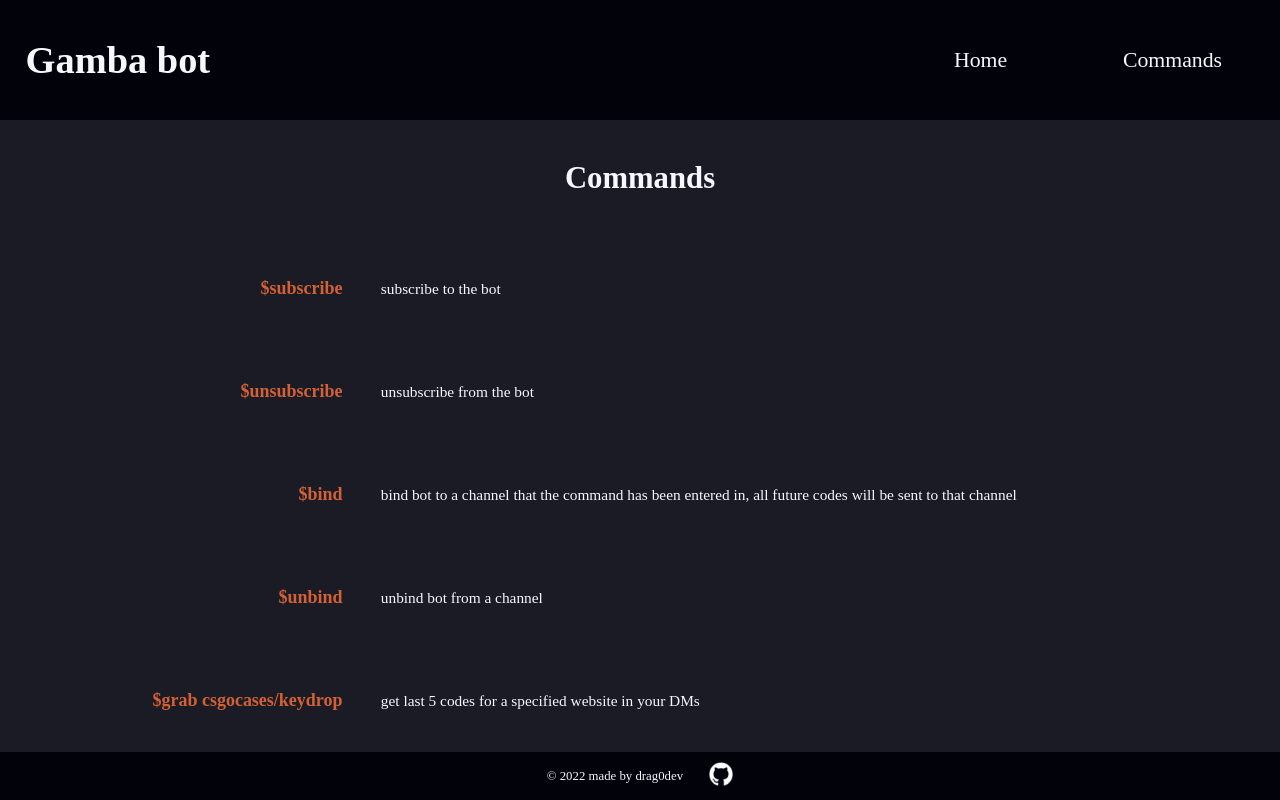
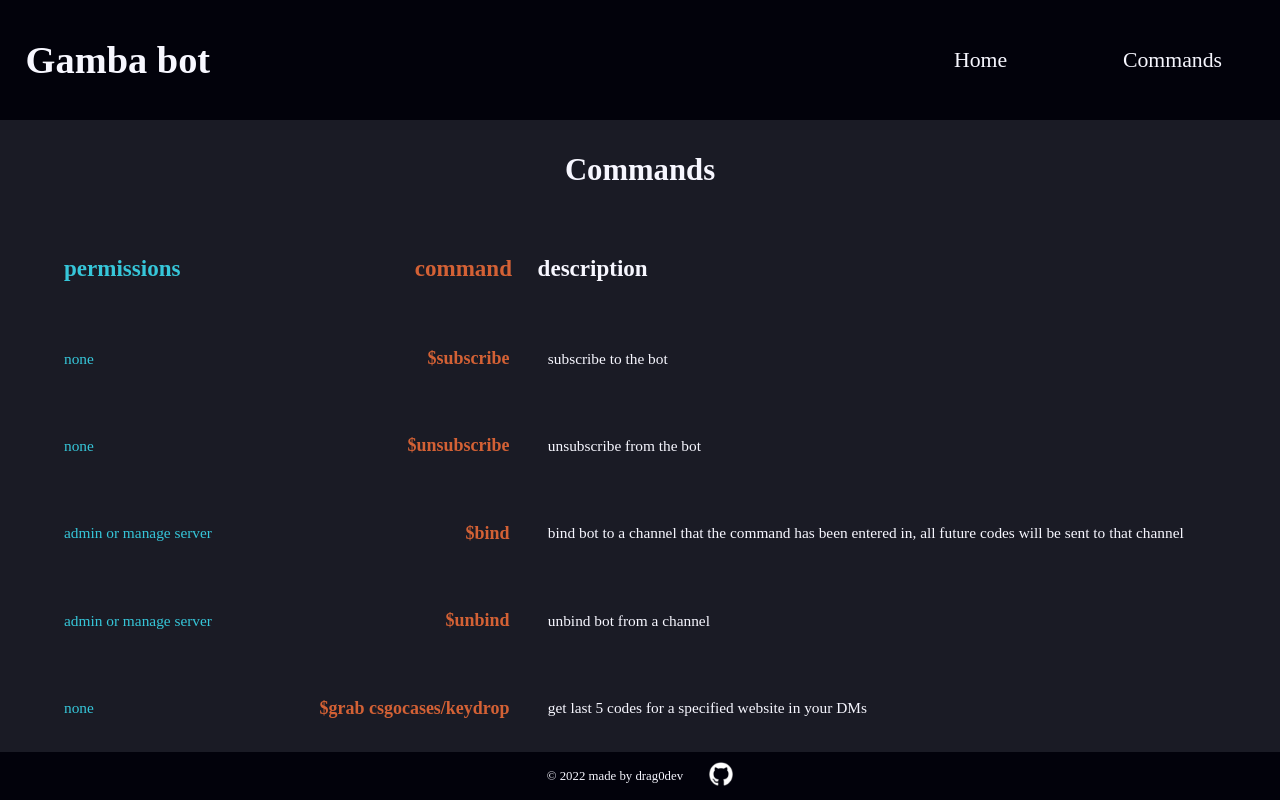
Before and after one commit to drag0dev/gamba-bot, a React (Create React App) app in the folder register-page/: page /commands in a window 1280 px wide. Built offline with nearby package versions, Linux system fonts and the light colour scheme; no server answers; a web font is replaced by a local one.

Commit message:
commands update

```diff
--- a/register-page/src/App.css
+++ b/register-page/src/App.css
@@ -311,8 +311,6 @@ html {
       -ms-flex-pack: center;
           justify-content: center;
   text-align: center;
-  -ms-flex-pack: distribute;
-      justify-content: space-around;
   text-align: center;
 }
 
@@ -321,7 +319,7 @@ html {
 }
 
 .commands .command .command-desc {
-  width: 75%;
+  width: 60%;
 }
 
 .commands .command .command-desc p {
@@ -340,16 +338,112 @@ html {
           justify-content: center;
   text-align: center;
   margin-right: 3vw;
-  width: 25%;
+  width: 20%;
   -webkit-box-pack: right;
       -ms-flex-pack: right;
           justify-content: right;
+}
+
+.commands .command .perm {
+  display: -webkit-box;
+  display: -ms-flexbox;
+  display: flex;
+  -webkit-box-align: center;
+      -ms-flex-align: center;
+          align-items: center;
+  -webkit-box-pack: center;
+      -ms-flex-pack: center;
+          justify-content: center;
+  text-align: center;
+  width: 20%;
+  -webkit-box-pack: left;
+      -ms-flex-pack: left;
+          justify-content: left;
+}
+
+.commands .command .perm p {
+  text-align: left;
+  color: #36C6D9;
+  width: 100%;
 }
 
 .commands .commands-header {
   -webkit-box-pack: center;
       -ms-flex-pack: center;
           justify-content: center;
+}
+
+.commands .small-header {
+  display: -webkit-box;
+  display: -ms-flexbox;
+  display: flex;
+  -webkit-box-align: center;
+      -ms-flex-align: center;
+          align-items: center;
+  -webkit-box-pack: center;
+      -ms-flex-pack: center;
+          justify-content: center;
+  text-align: center;
+  -webkit-box-pack: justify;
+      -ms-flex-pack: justify;
+          justify-content: space-between;
+  width: 100%;
+}
+
+.commands .small-header .permissions-h {
+  display: -webkit-box;
+  display: -ms-flexbox;
+  display: flex;
+  -webkit-box-align: center;
+      -ms-flex-align: center;
+          align-items: center;
+  -webkit-box-pack: center;
+      -ms-flex-pack: center;
+          justify-content: center;
+  text-align: center;
+  -webkit-box-pack: left;
+      -ms-flex-pack: left;
+          justify-content: left;
+  text-align: left;
+  color: #36C6D9;
+  width: 20%;
+  padding-left: 5vw;
+}
+
+.commands .small-header .command-h {
+  display: -webkit-box;
+  display: -ms-flexbox;
+  display: flex;
+  -webkit-box-align: center;
+      -ms-flex-align: center;
+          align-items: center;
+  -webkit-box-pack: center;
+      -ms-flex-pack: center;
+          justify-content: center;
+  text-align: center;
+  -webkit-box-pack: right;
+      -ms-flex-pack: right;
+          justify-content: right;
+  color: #D36135;
+  width: 20%;
+}
+
+.commands .small-header .description-h {
+  display: -webkit-box;
+  display: -ms-flexbox;
+  display: flex;
+  -webkit-box-align: center;
+      -ms-flex-align: center;
+          align-items: center;
+  -webkit-box-pack: center;
+      -ms-flex-pack: center;
+          justify-content: center;
+  text-align: center;
+  -webkit-box-pack: left;
+      -ms-flex-pack: left;
+          justify-content: left;
+  width: 60%;
+  padding-left: 2vw;
 }
 
 .redirect-info {
@@ -406,6 +500,9 @@ html {
   .redirect div {
     width: 100%;
   }
+  .commands p, .commands h1, .commands h2, .commands h3 {
+    font-size: 2.8vw;
+  }
 }
 
 @media screen and (max-width: 767px) and (min-width: 481px) {
@@ -425,5 +522,8 @@ html {
     width: 30vw;
     height: auto;
   }
+  .commands p, .commands h1, .commands h2, .commands h3 {
+    font-size: 3vw;
+  }
 }
 /*# sourceMappingURL=App.css.map */
--- a/register-page/src/App.scss
+++ b/register-page/src/App.scss
@@ -2,6 +2,7 @@ $color_one: #D36135;
 $color_two: #1A1B25;
 $color_three: #F7F7FF;
 $color_four: #02020B;
+$color_five: #36C6D9;
 
 @mixin displayFlex {
     display: flex;
@@ -181,14 +182,13 @@ html{
     .command{
         width: 90%;
         @include displayFlex();
-        justify-content: space-around;
         text-align: center;
         h3{
             color: $color_one;
         }
 
         .command-desc{
-            width: 75%;
+            width: 60%;
             p{
                 text-align: left;
             }
@@ -197,13 +197,55 @@ html{
         .option-name{
             @include displayFlex();
             margin-right: 3vw;
-            width: 25%;
+            width: 20%;
             justify-content: right;
         }
+
+        .perm{
+            @include displayFlex();
+            width: 20%;
+            justify-content: left;
+            p{
+                text-align: left;
+                color: $color_five;
+                width: 100%;
+            }
+
+        }
+
     }
 
     .commands-header{
         justify-content: center;
+    }
+
+    .small-header{
+        @include displayFlex();
+        justify-content: space-between;
+        width: 100%;
+        .permissions-h{
+            @include displayFlex();
+            justify-content: left;
+            text-align: left;
+            color: $color_five;
+            width: 20%;
+            padding-left: 5vw;
+        }
+        .command-h{
+            @include displayFlex();
+            justify-content: right;
+            color: $color_one;
+            width: 20%
+        }
+
+        .description-h{
+            @include displayFlex();
+            justify-content: left;
+            width: 60%;
+            padding-left: 2vw;
+
+        }
+
     }
 
 }
@@ -259,6 +301,13 @@ html{
         }
     }
 
+    .commands{
+        p, h1, h2, h3{
+            font-size: 2.8vw;
+        }
+    }
+
+
 }
 
 @media screen and (max-width: 767px) and (min-width: 481px){
@@ -290,4 +339,10 @@ html{
             height: auto;
         }
     }
+
+    .commands{
+        p, h1, h2, h3{
+            font-size: 3vw;
+        }
+    }
 }
--- a/register-page/src/components/Commands.tsx
+++ b/register-page/src/components/Commands.tsx
@@ -11,21 +11,48 @@ const Commands = () =>{
                 </h1>
             </div>
 
+            <div className='small-header'>
+                <h2 className='permissions-h'>
+                    permissions
+                </h2>
+
+                <h2 className='command-h'>
+                    command
+                </h2>
+
+                <h2 className='description-h'>
+                    description
+                </h2>
+
+            </div>
+
             <div className='command'>
+
+                <div className='perm'>
+                    <p>
+                        none
+                    </p>
+                </div>
 
                 <div className='option-name'>
                     <h3>$subscribe</h3>
                 </div>
 
                 <div className='command-desc'>
-                        <p>
-                            subscribe to the bot
-                        </p>
+                    <p>
+                        subscribe to the bot
+                    </p>
                 </div>
 
             </div>
 
             <div className='command'>
+
+                <div className='perm'>
+                    <p>
+                        none
+                    </p>
+                </div>
 
                 <div className='option-name'>
                     <h3>$unsubscribe</h3>
@@ -41,6 +68,12 @@ const Commands = () =>{
 
             <div className='command'>
 
+                <div className='perm'>
+                    <p>
+                        admin or manage server
+                    </p>
+                </div>
+
                 <div className='option-name'>
                     <h3>$bind</h3>
                 </div>
@@ -55,6 +88,12 @@ const Commands = () =>{
 
             <div className='command'>
 
+                <div className='perm'>
+                    <p>
+                        admin or manage server
+                    </p>
+                </div>
+
                 <div className='option-name'>
                     <h3>$unbind</h3>
                 </div>
@@ -68,6 +107,12 @@ const Commands = () =>{
             </div>
 
             <div className='command'>
+
+                <div className='perm'>
+                    <p>
+                        none
+                    </p>
+                </div>
 
                 <div className='option-name'>
                     <h3>$grab csgocases/keydrop</h3>
```
